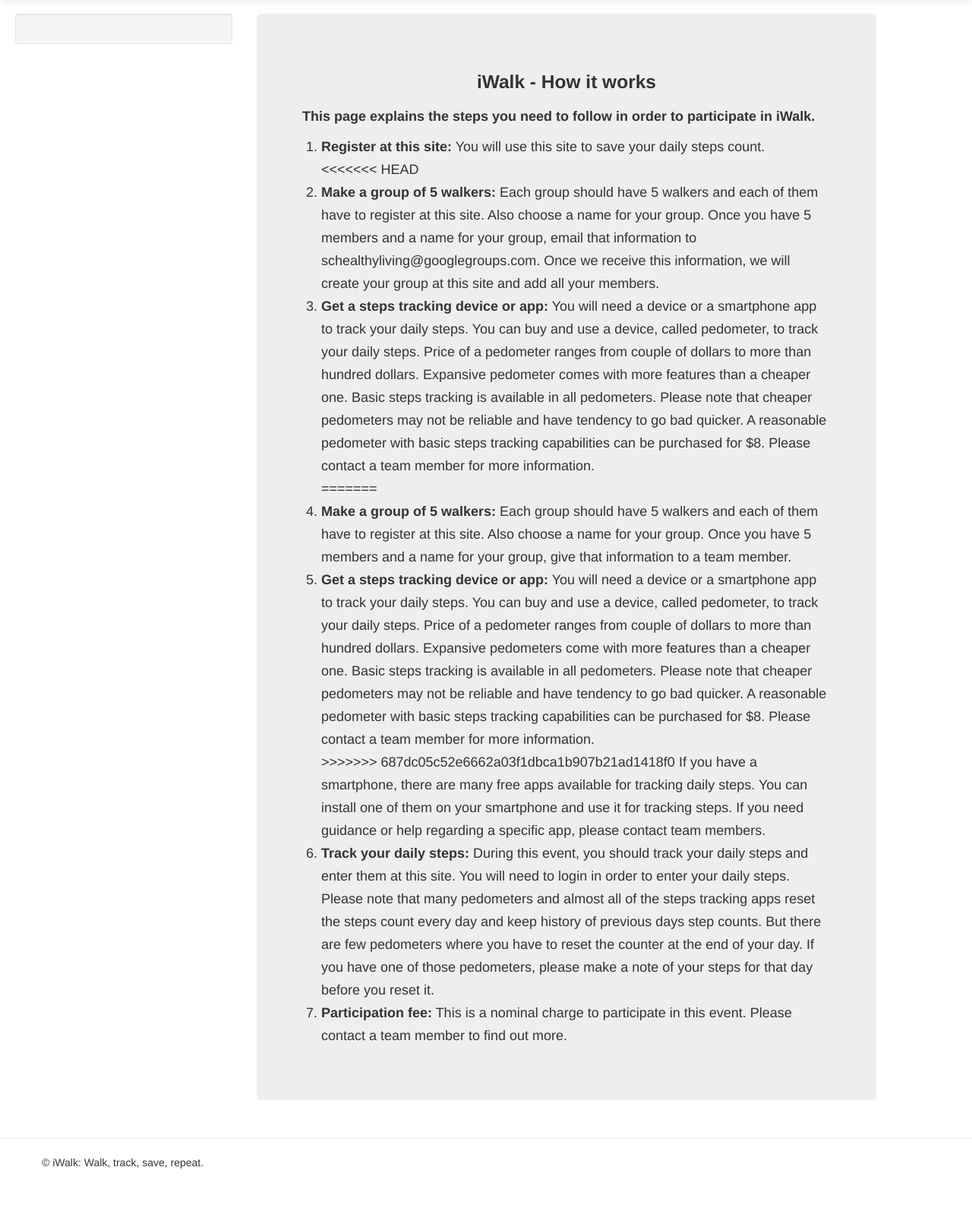
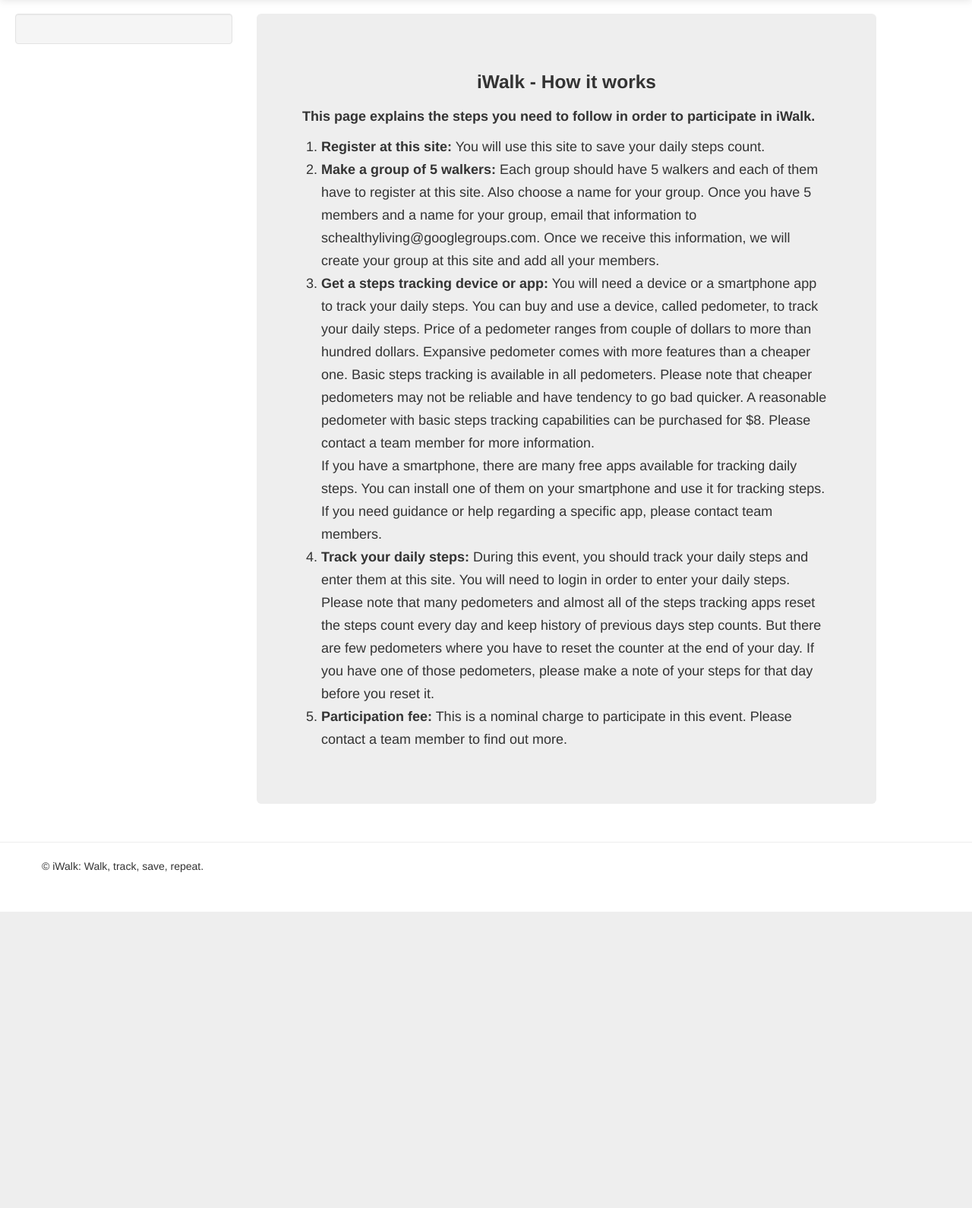
Before and after one commit to mnoorali/steps, a Django app: page /howitworks/ in a window 1280 px wide. Shown: the part 42-1632 px from the top of the page at 76% size. After the commit the page ends 1242 px from the top, so only its background shows below. Run offline with Django 3.2, Linux system fonts and the light colour scheme; parts of the project's set-up code (start-up, migrations or seed data) failed here and were passed over; some libraries are stand-ins or nearby versions.

Commit message:
fixed howitworks page.

```diff
--- a/stepsapp/templates/howitworks.html
+++ b/stepsapp/templates/howitworks.html
@@ -10,13 +10,8 @@
     <p><b>This page explains the steps you need to follow in order to participate in iWalk.</b>
     <ol>
     	<li><b>Register at this site:</b> You will use this site to save your daily steps count. </li>
-<<<<<<< HEAD
         <li><b>Make a group of 5 walkers:</b> Each group should have 5 walkers and each of them have to register at this site. Also choose a name for your group. Once you have 5 members and a name for your group, email that information to schealthyliving@googlegroups.com. Once we receive this information, we will create your group at this site and add all your members.
         <li><b>Get a steps tracking device or app:</b> You will need a device or a smartphone app to track your daily steps. You can buy and use a device, called pedometer, to track your daily steps. Price of a pedometer ranges from couple of dollars to more than hundred dollars. Expansive pedometer comes with more features than a cheaper one. Basic steps tracking is available in all pedometers. Please note that cheaper pedometers may not be reliable and have tendency to go bad quicker. A reasonable pedometer with basic steps tracking capabilities can be purchased for $8. Please contact a team member for more information.</br>
-=======
-        <li><b>Make a group of 5 walkers:</b> Each group should have 5 walkers and each of them have to register at this site. Also choose a name for your group. Once you have 5 members and a name for your group, give that information to a team member.
-        <li><b>Get a steps tracking device or app:</b> You will need a device or a smartphone app to track your daily steps. You can buy and use a device, called pedometer, to track your daily steps. Price of a pedometer ranges from couple of dollars to more than hundred dollars. Expansive pedometers come with more features than a cheaper one. Basic steps tracking is available in all pedometers. Please note that cheaper pedometers may not be reliable and have tendency to go bad quicker. A reasonable pedometer with basic steps tracking capabilities can be purchased for $8. Please contact a team member for more information.</br>
->>>>>>> 687dc05c52e6662a03f1dbca1b907b21ad1418f0
         If you have a smartphone, there are many free apps available for tracking daily steps. You can install one of them on your smartphone and use it for tracking steps. If you need guidance or help regarding a specific app, please contact team members.</li>
         <li><b>Track your daily steps:</b> During this event, you should track your daily steps and enter them at this site. You will need to login in order to enter your daily steps.</br>
             Please note that many pedometers and almost all of the steps tracking apps reset the steps count every day and keep history of previous days step counts. But there are few pedometers where you have to reset the counter at the end of your day. If you have one of those pedometers, please make a note of your steps for that day before you reset it.</li>
```
